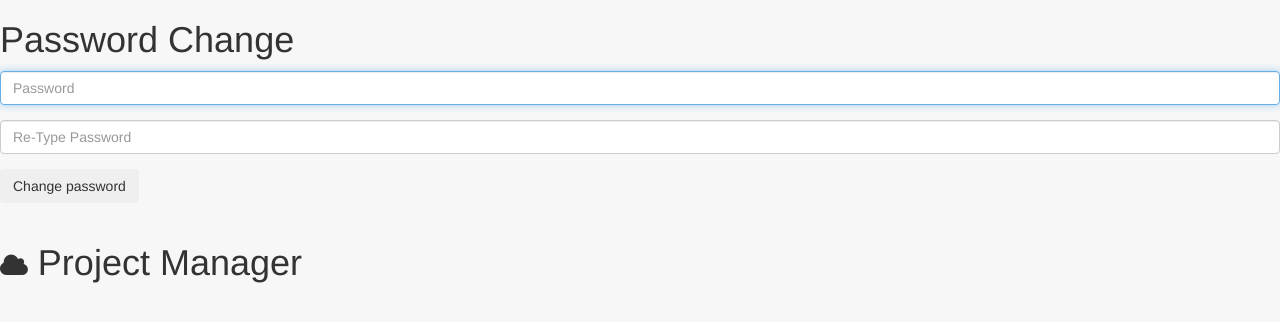
After one commit to rukmini-g/project_manager, a Django app: page /change_password/ in a window 1280 px wide. The commit adds this page. Shown: the top 322 px of the page. Run offline with Django 3.2, Linux system fonts and the light colour scheme; some libraries are stand-ins or nearby versions.

Commit message:
Added change password page and fixed message ui problem in singin page

```diff
--- a/project_manager/project_manager/urls.py
+++ b/project_manager/project_manager/urls.py
@@ -29,6 +29,7 @@ urlpatterns = [
         'django.contrib.auth.views.logout',
         {'template_name': 'logout.html'}, name='logout'),
     url(r'^$', views.login_user, name='login_user'),
+    url(r'^change_password/', views.change_password, name='change_password'),
 ]
 
 
--- a/project_manager/project_manager/views.py
+++ b/project_manager/project_manager/views.py
@@ -30,3 +30,22 @@ def login_user(request):
         'signin.html',
         {'username': username},
         context_instance=RequestContext(request))
+
+
+def change_password(request):
+    username = request.user.username
+    if request.method == "POST":
+        if request.POST['password1'] == request.POST['password2']:
+            request.user.set_password(request.POST['password1'])
+            request.user.save()
+            messages.success(
+                request, "Password change successful, Try logging now ")
+            return HttpResponseRedirect("/")
+        else:
+            messages.success(
+                request, "ERROR : Try again  Password did not match")
+            return render(request, 'change_password.html', {
+                'username': username})
+    else:
+        return render(request, 'change_password.html', {
+            'username': username})
--- a/project_manager/templates/base/base_dashboard.html
+++ b/project_manager/templates/base/base_dashboard.html
@@ -107,6 +107,8 @@
                         <!-- <li class="divider"></li> -->
                         <li><a href="/logout/"><i class="fa fa-sign-out fa-fw"></i> Logout</a>
                         </li>
+                        <li><a href="/change_password/"><i class="fa fa-user fa-fw"></i> Change password</a>
+                        </li>
                     </ul>
                     <!-- /.dropdown-user -->
                 </li>
--- /dev/null
+++ b/project_manager/templates/change_password.html
@@ -0,0 +1,93 @@
+<!DOCTYPE html>
+{% load static %}
+<html lang="en">
+
+<head>
+  <meta http-equiv="Content-Type" content="text/html; charset=UTF-8">
+  <!-- Meta, title, CSS, favicons, etc. -->
+  <meta charset="utf-8">
+  <meta http-equiv="X-UA-Compatible" content="IE=edge">
+  <meta name="viewport" content="width=device-width, initial-scale=1">
+
+  <title>Reset password (Project Manager) </title>
+
+  <!-- Bootstrap core CSS -->
+
+  <link href="{% static 'css/bootstrap.min.css' %}" rel="stylesheet">
+
+  <link href="{% static 'font-awesome/css/font-awesome.min.css' %}" rel="stylesheet">
+  <link href="../../../../static/css/sb-admin-2.css" rel="stylesheet">
+  <link href="{% static 'css/animate.min.css' %}" rel="stylesheet">
+
+  <!-- Custom styling plus plugins -->
+  <link href="{% static 'css/custom.css' %}"  rel="stylesheet">
+  <link href="{% static 'vendors/iCheck/skins/flat/green.css' %}"  rel="stylesheet">
+
+
+  <script src="{% static 'js/jquery.min.js' %}"></script>
+
+  <!--[if lt IE 9]>
+        <script src="../assets/js/ie8-responsive-file-warning.js"></script>
+        <![endif]-->
+
+  <!-- HTML5 shim and Respond.js for IE8 support of HTML5 elements and media queries -->
+  <!--[if lt IE 9]>
+          <script src="https://oss.maxcdn.com/html5shiv/3.7.2/html5shiv.min.js"></script>
+          <script src="https://oss.maxcdn.com/respond/1.4.2/respond.min.js"></script>
+        <![endif]-->
+
+</head>
+
+<body style="background:#F7F7F7;">
+
+  <div class="">
+    <a class="hiddenanchor" id="toregister"></a>
+    <a class="hiddenanchor" id="tologin"></a>
+
+    <div id="wrapper">
+      <div id="login" class="animate form">
+        <section class="login_content">
+          <form  class="form-signin" role="form" id="login_form" action="{% url 'change_password' %}" method="post">{% csrf_token %}
+            <h1>Password Change</h1>
+            <div class="row">
+                <div class="col-lg-12">
+                    {% if messages %}
+                         {% for message in messages %}
+                         <div class="alert alert-warning" role="alert">
+                          <strong><h5>{{ message }}</h5></strong>
+                        </div>
+                         {% endfor %}
+                    {% endif %}
+                </div>
+            </div>
+            <div class="form-group">
+                <input class="form-control" placeholder="Password" name="password1" type="password" autofocus>
+            </div>
+            <div class="form-group">
+                <input class="form-control" placeholder="Re-Type Password" name="password2" type="password" value="">
+            </div>
+            <div>
+              <button class="btn btn-primary-small " type="submit" value="login">Change password</button>
+              <!-- <a class="reset_pass" href="#">Lost your password?</a> -->
+            </div>
+            <div class="clearfix"></div>
+            <div class="separator">
+              <div class="clearfix"></div>
+              <br />
+              <div>
+                <h1><i class="fa fa-cloud" style="font-size: 26px;"></i> Project Manager</h1>
+
+                <!-- <p>©2018-19 All Rights Reserved. Privacy and Terms</p> -->
+              </div>
+            </div>
+          </form>
+          <!-- form -->
+        </section>
+        <!-- content -->
+      </div>
+    </div>
+  </div>
+
+</body>
+
+</html>
```
Also changed, not shown: project_manager/templates/signin.html (+11 -9 lines).
